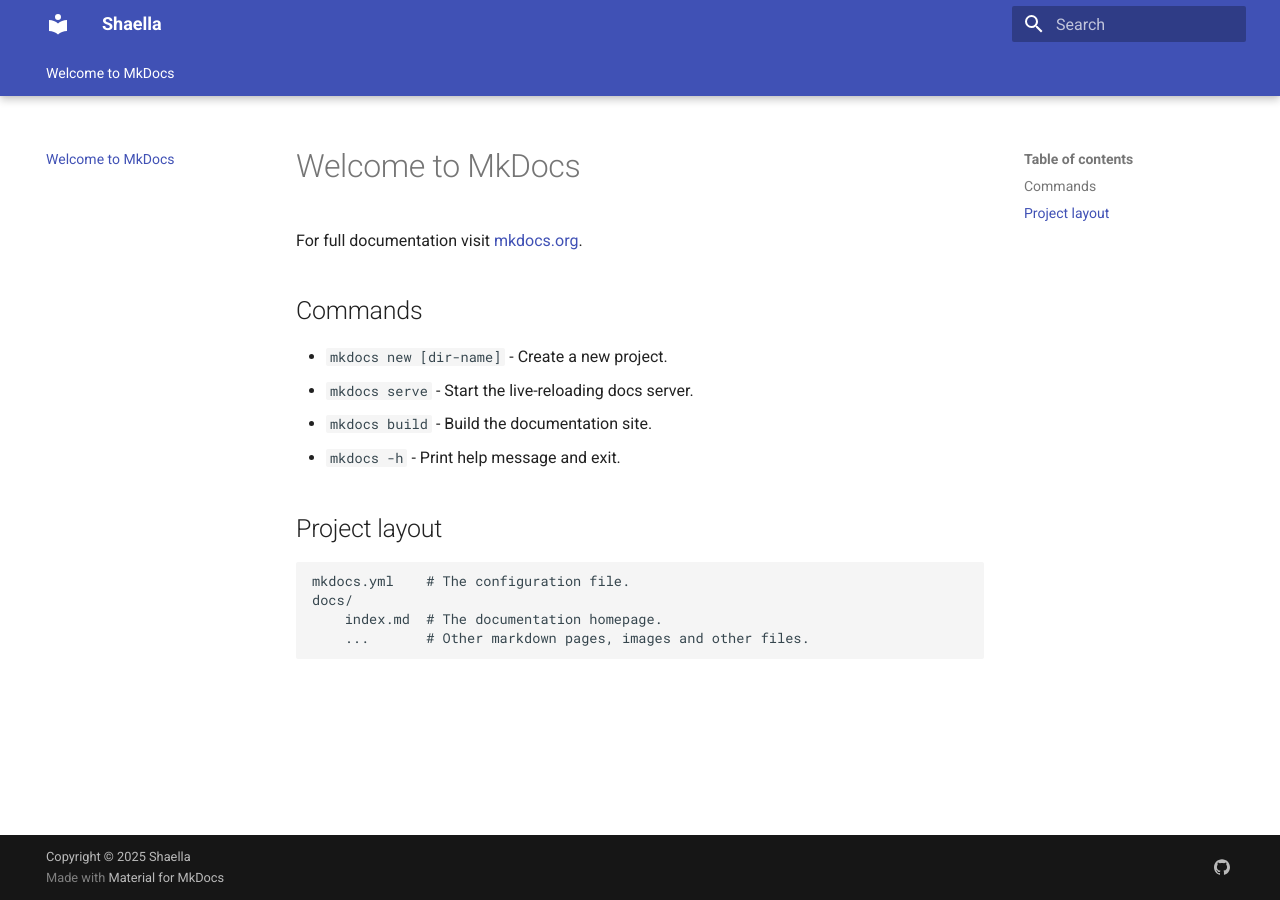
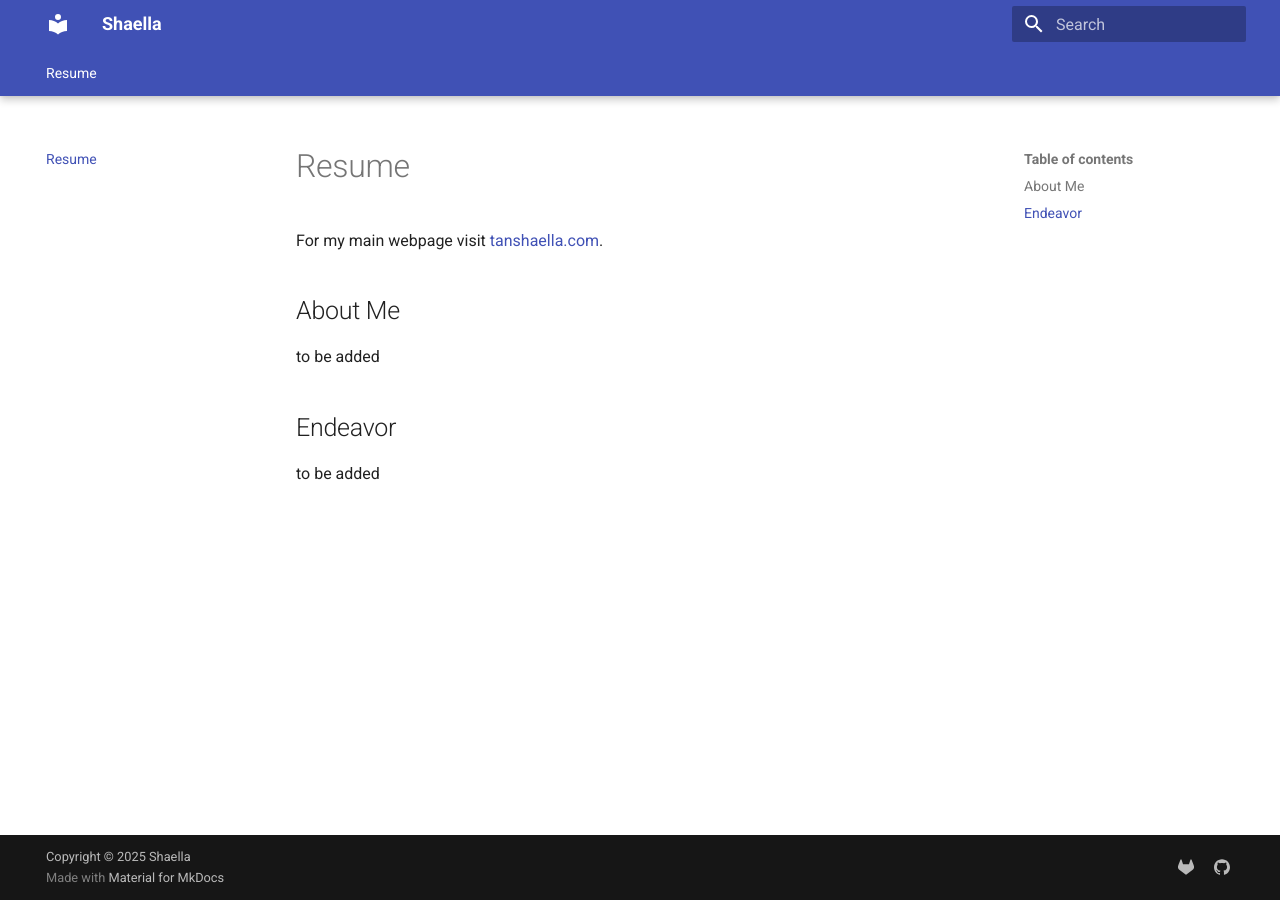
Before and after one commit to tanshaella/resume, an MkDocs documentation site: the page built from docs/index.md, in a window 1280 px wide. Built offline with MkDocs 1.6.1 and Material for MkDocs 9.7.7, drawn with Linux system fonts in a browser that asks for light colours.

Commit message:
Write an outline for Resume

```diff
--- a/docs/index.md
+++ b/docs/index.md
@@ -1,17 +1,11 @@
-# Welcome to MkDocs
+# Resume
 
-For full documentation visit [mkdocs.org](https://www.mkdocs.org).
+For my main webpage visit [tanshaella.com](https://tanshaella.com).
 
-## Commands
+## About Me
 
-* `mkdocs new [dir-name]` - Create a new project.
-* `mkdocs serve` - Start the live-reloading docs server.
-* `mkdocs build` - Build the documentation site.
-* `mkdocs -h` - Print help message and exit.
+ to be added
 
-## Project layout
+## Endeavor
 
-    mkdocs.yml    # The configuration file.
-    docs/
-        index.md  # The documentation homepage.
-        ...       # Other markdown pages, images and other files.
+ to be added
--- a/mkdocs.yml
+++ b/mkdocs.yml
@@ -28,6 +28,8 @@ theme:
     - navigation.footer
 extra:
   social:
+    - icon: simple/gitlab
+      link: https://gitlab.com/tanshaella
     - icon: simple/github
       link: https://github.com/tanshaella
 copyright: Copyright &copy; 2025 Shaella
```
Also changed, not shown: site/404.html, site/index.html, site/search/search_index.json, site/sitemap.xml, 1 other file.
